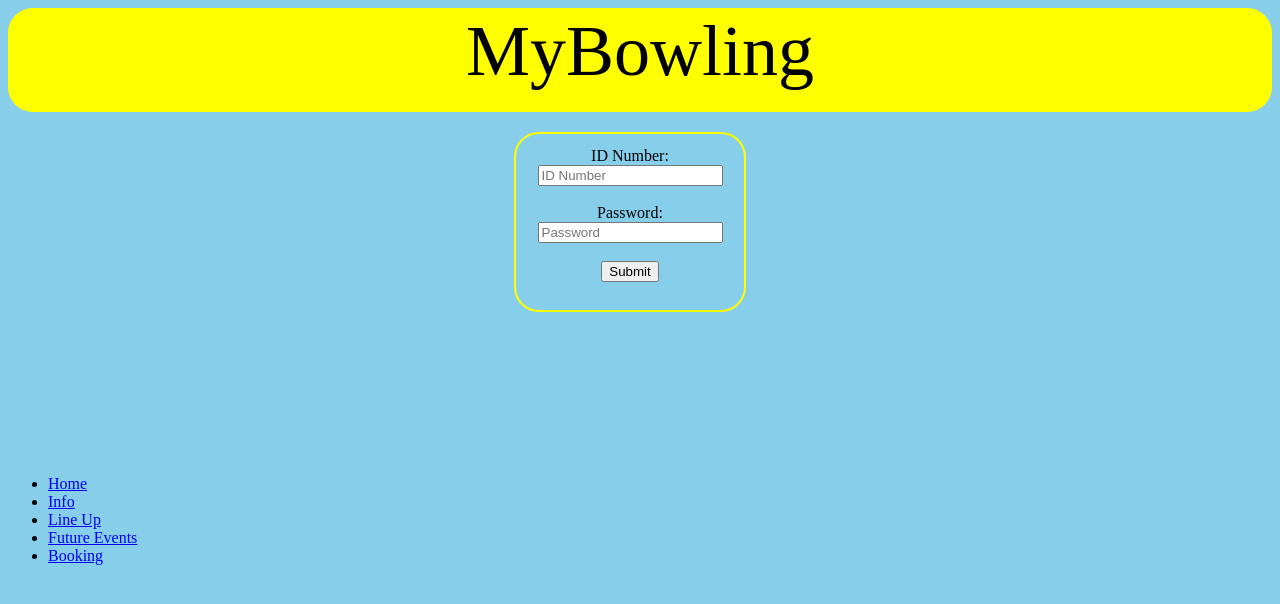
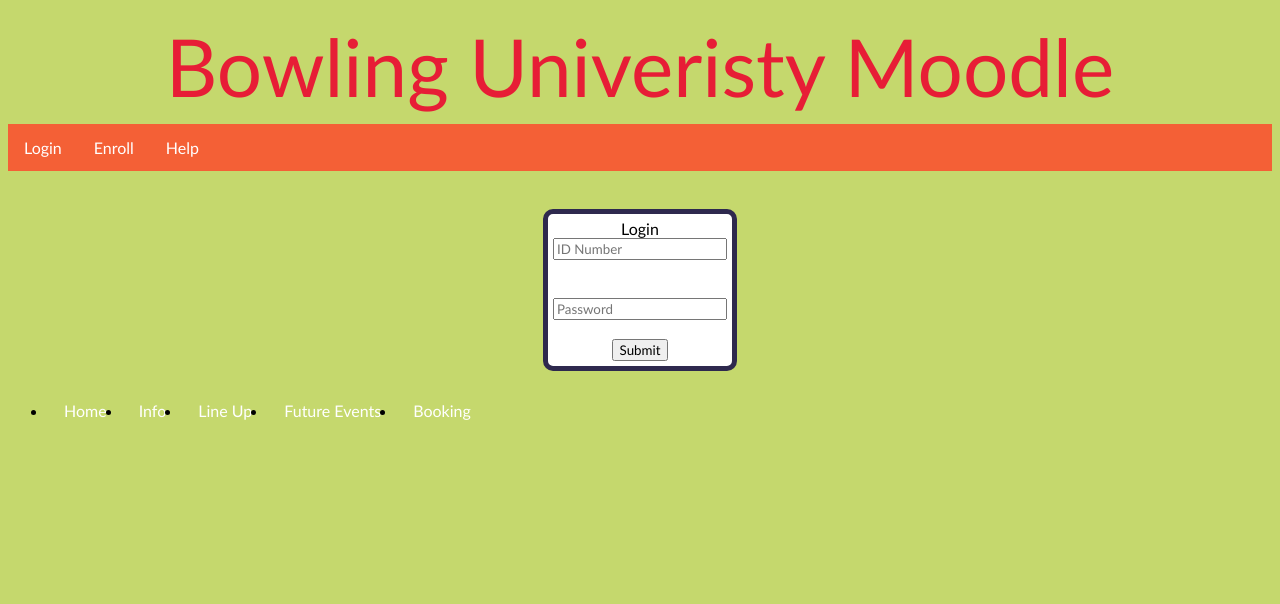
Before and after one commit to Dan-GL/Team-Name, a plain HTML site: page index.html in a window 1280 px wide. Drawn offline with Linux system fonts and the light colour scheme.

Commit message:
Styling changes

```diff
--- a/index.html
+++ b/index.html
@@ -1,23 +1,30 @@
+<!DOCTYPE html>
+
 <html>
     <head>
         <link rel="stylesheet" type="text/css" href="style.css"/>
     </head>
     <title>Moodle Login</title>
     <body>
-        <header>MyBowling</header>
-        <section>
-            <div class="loginbox">
+        <header>Bowling Univeristy Moodle</header>
+        <ul id="navi">
+            <li><a href="index.html">Login</a></li>
+            <li><a href="enroll.html">Enroll</a></li>
+            <li><a href="help.html">Help</a></li>
+        </ul>
+        <br><br>
+        <div id="login">
             <form>
-                    ID Number: <br>
-                    <input type="text" name="username" placeholder="ID Number">
+                Login
+                <br>
+                <input type="text" name="IDinput" placeholder="ID Number">
                 <br><br>
-                    Password: <br>
+                <br>
                 <input type="password" name="password" placeholder="Password">
                 <br><br>
                 <button type="button" name="submit">Submit</button>
             </form>
         </div>
-        </section>
     </body>
     <nav>
         <ul>
--- a/style.css
+++ b/style.css
@@ -1,37 +1,60 @@
+* {
+    font-family:'Trebuchet MS', 'Lucida Sans Unicode', 'Lucida Grande', 'Lucida Sans', Arial, sans-serif;
+}
+
 body {
-    background-color: 87ceeb;
+    background-color: #C5D86D;
 }
 
 header {
-    height: 100px;
-    font-size: 54pt;
-    background-color: yellow;
+    color: #E71D36;
     text-align: center;
-    border-radius: 25px;
-    border: 2px solid yellow;
+    font-size: 80px;
+    padding: 10px;
 }
 
-.loginbox {
-    float: center;
-    text-align:center;
-    border: 2px solid yellow;
-    border-radius: 25px;
-    margin-right: 20px;
-    margin-bottom: 20px;
-    margin-top: 20px;
-    padding: 5%;
+#login {
+    border: 5px solid #2e294e;
+    border-radius: 10px;
+    background-color: white;
+    margin: auto;
+    padding: 5px;
+    width: fit-content;
+    overflow: hidden;
+    align-items: center;
+    justify-content: center;
+    display: flex;
 }
 
-footer {
-    text-align: center;
-    border-top: 2px solid white;
-    padding: 10px;
-    margin: 10px;
+#navi {
+    list-style-type: none;
+    margin: 0;
+    padding: 0;
+    overflow: hidden;
+    background-color: #f46036
 }
 
-section {
-    margin-left: 30%;
-    margin-right: 30%;
+li {
+    float: left;
+}
 
-	padding: 0% 10% 10% 10%;
+li a {
+    display: block;
+    color: white;
+    text-align: center;
+    padding: 14px 16px;
+    text-decoration: none;
 }
+
+li a:hover:not(.active) {
+    background-color: #2e294e;
+}
+
+
+.active {
+    background-color: #1b998b;
+}
+
+form {
+    text-align: center;
+}
```
Lines whose indentation alone changed are shown as unchanged.
